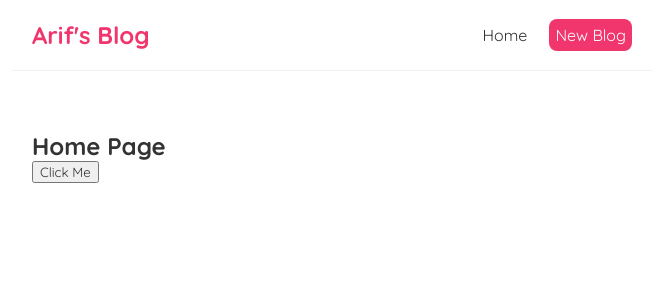
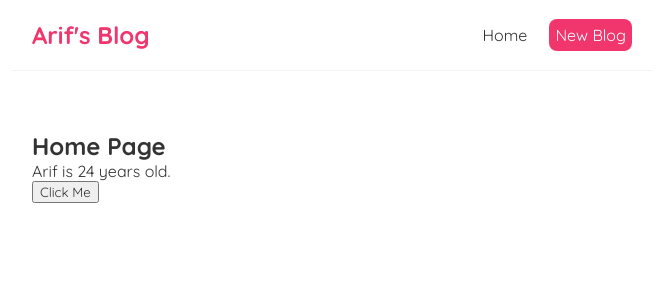
Before and after one commit to mdariful79/arifs-blog, a React (Create React App) app: page / in a window 1280 px wide. Shown: the top 300 px of the page, without its empty margins (308-971 px from the left). Built offline with nearby package versions, Linux system fonts and the light colour scheme.

Commit message:
Using UseState and react dev tool

```diff
--- a/package.json
+++ b/package.json
@@ -34,5 +34,8 @@
       "last 1 firefox version",
       "last 1 safari version"
     ]
+  },
+  "devDependencies": {
+    "eslint-plugin-react-hooks": "^4.6.0"
   }
 }
--- a/src/Home.js
+++ b/src/Home.js
@@ -1,17 +1,25 @@
-const home = () => {
+import { useState } from "react";
+
+const Home = () => {
+    // let name = 'Arif';
+    const [name, setName] = useState('Arif');
+    const [age, setAge] = useState('24');
 
     const handleClick = () => {
-        console.log('Hello, Tech World');
+        setName('Akib');
+        setAge(18);
+
     }
 
 
     return (
         <div className="home">
             <h2>Home Page</h2>
+            <p>{name} is {age} years old.</p>
             <button onClick={handleClick}>Click Me</button>
 
         </div>
      );
 }
 
-export default home;
+export default Home;
```
Also changed, not shown: 1 other file (tests, documents, lock files or other folders).
